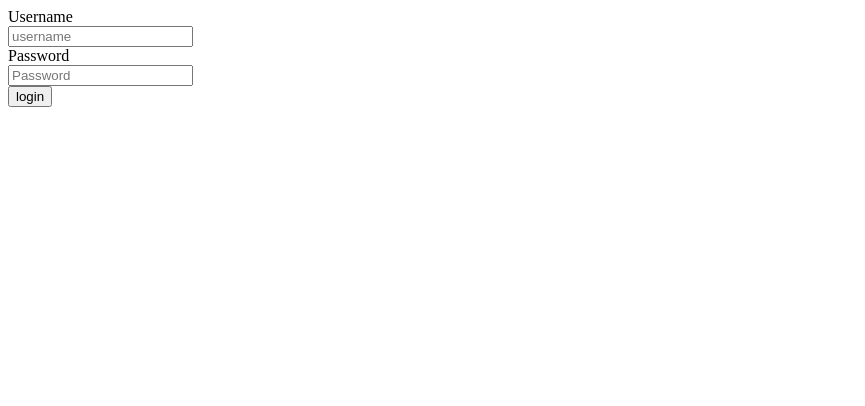
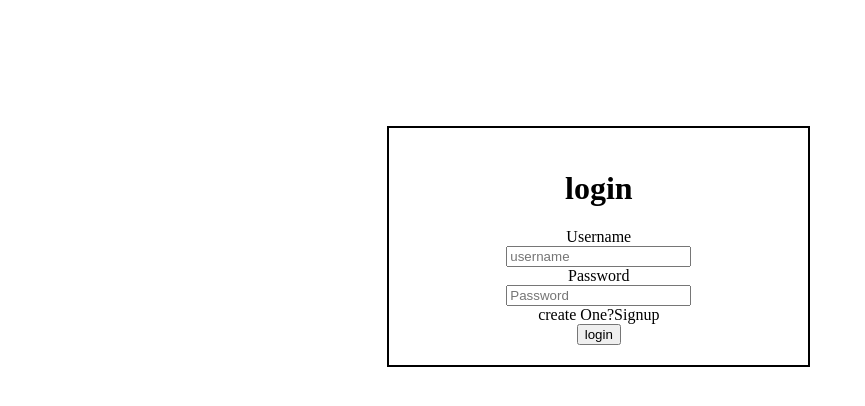
Before and after one commit to nandeeswar267/BackendDevelopmentwithNodejs, a plain HTML site: page assessments/Assessment2/index.html in a window 1280 px wide. Both pictures are taken after a click on the button "login". Shown: the whole page, without its empty margins (0-865 px from the left). Drawn offline with Linux system fonts and the light colour scheme.

Commit message:
Update index.html

```diff
--- a/assessments/Assessment2/index.html
+++ b/assessments/Assessment2/index.html
@@ -1,32 +1,49 @@
 <!DOCTYPE html>
 <html>
+
 <head>
     <title>login</title>
+    <style>
+
+        #login{
+            border: 2px solid black;
+            text-align: center;
+            padding: 20px;
+            height: 20%;
+            width: 30%;
+            margin: 10% 30% 10% 30%;
+
+        }
+
+    </style>
 </head>
+
 <body>
     <div id="login">
-   <label for="user">Username</label><br>
-    <input id="user"  placeholder="username"><br>
+        <h1>login</h1><label for="user">Username</label><br>
+        <input id="user" placeholder="username"><br>
         <label for="pass">Password</label><br>
             <input id="pass" placeholder="Password"><br>
+            <a>create One?Signup</a><br>
             <button type="submit" onclick="login()">login</button>
+
+
     </div>
 </body>
-    <script>
-     function login(){
-        let user=document.getElementById("user").value
-        let pass=document.getElementById("pass").value
-        console.log(typeof user)
-        console.log(typeof pass)
-        if(user=="nandees" && pass==123)
+<script>function login() {
+        let user = document.getElementById("user").value
+        let pass = document.getElementById("pass").value
+        let d = {}
+
+        if (user == "nandees" && pass == 123)
          alert("login successfull")
          else
          alert("invalid username or password")
-    document.getElementById("user").value=""
-    document.getElementById("pass").value=""
-
-
+        document.getElementById("user").value = ""
+        document.getElementById("pass").value = ""
 
     }
+
 </script>
+
 </html>
```
Lines whose indentation alone changed are shown as unchanged.
